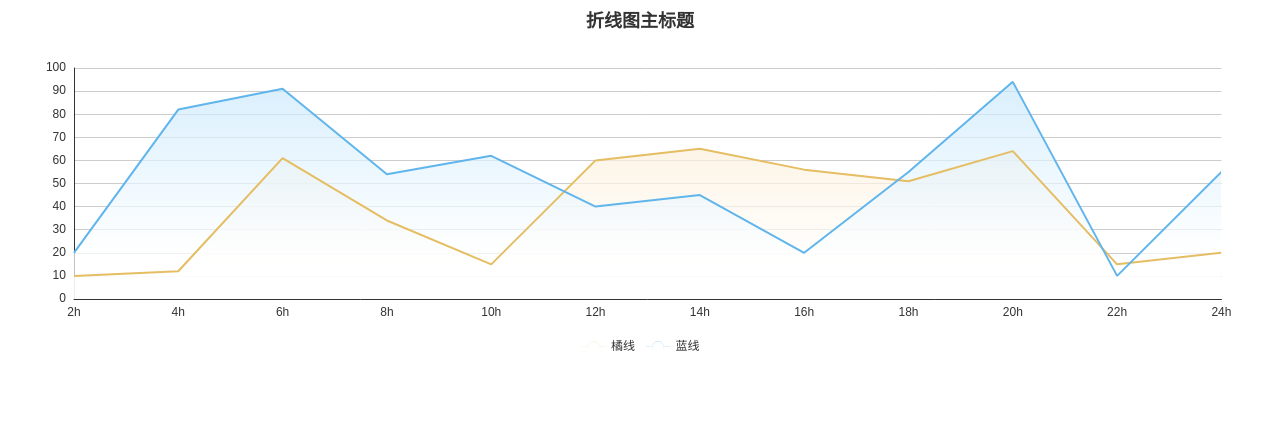
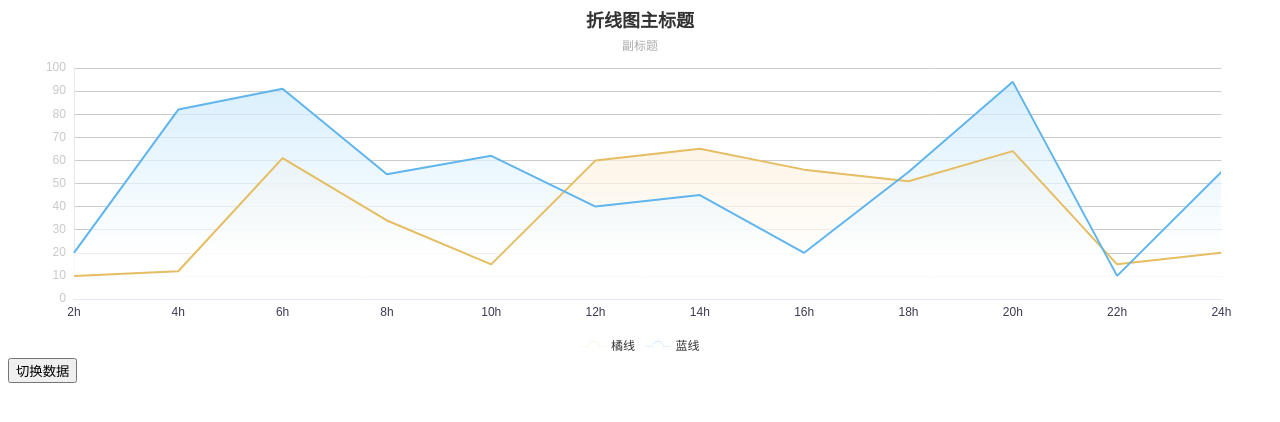
Before and after one commit to umbrella22/VUE-, a Vue app: page / in a window 1280 px wide. Shown: the top 422 px of the page. Built offline with nearby package versions, Linux system fonts and the light colour scheme; what iview would draw is missing.

Commit message:
更新部分依赖,添加了数据

```diff
--- a/src/components/echarts.vue
+++ b/src/components/echarts.vue
@@ -36,7 +36,7 @@ export default {
   },
   methods: {
     initChart() {
-      // 默认将本页div挂载为echarts的挂载点,并且使用macarons主题
+      // 默认将本页div挂载为echarts的挂载点
       this.chart = this.$echarts.init(this.$el);
       this.setOptions(this.chartData);
     },
@@ -44,7 +44,8 @@ export default {
       this.chart.setOption({
         title: {
           text: "折线图主标题",
-          x: "center"
+          left: "center",
+          subtext: "副标题",
         },
         xAxis: {
           // data表示底部显示的数据
@@ -54,10 +55,34 @@ export default {
           // 未发现明显的改变
           axisTick: {
             show: false
+          },
+          // 设置X轴的轴线颜色
+          axisLine: {
+            lineStyle: {
+              color: "#E6E6F4"
+            }
+          },
+          // 设置X轴下的文字颜色
+          axisLabel: {
+            textStyle: {
+              color: "#3B3B53"
+            }
           }
         },
         // 折线图Y轴参数
         yAxis: {
+          // 设置Y轴的轴线颜色
+          axisLine: {
+            lineStyle: {
+              color: "#E6E6F4"
+            }
+          },
+          // 设置X轴下文字颜色
+          axisLabel: {
+            textStyle: {
+              color: "#C8C8C8"
+            }
+          },
           axisTick: {
             show: false
           },
@@ -73,8 +98,8 @@ export default {
         },
         // 设置图表在页面中的位置以及是否显示边数据
         grid: {
-          left: '3%',
-          right: '4%',
+          left: "3%",
+          right: "4%",
           bottom: 39,
           containLabel: true
         },
--- a/src/page/echarts/index.vue
+++ b/src/page/echarts/index.vue
@@ -1,6 +1,7 @@
 <template>
 <div>
     <echartsLine :chart-data="chartData"></echartsLine>
+    <Button type="primary" @click="click">切换数据</Button>
 </div>
 </template>
 <script>
@@ -10,12 +11,24 @@ export default {
     data:()=>({
         chartData:{
             Odata:[10, 12, 61, 34, 15, 60, 65,56,51,64,15,20],
-            Bdata:[20, 82, 91, 54, 62, 40, 45,20,55,94,10,55,20],
+            Bdata:[20, 82, 91, 54, 62, 40, 45,20,55,94,10,55],
             Xdata:["2h", "4h", "6h", "8h", "10h", "12h", "14h","16h","18h","20h","22h","24h"]
+        },
+        chData:{
+            Odata:[],
+            Bdata:[],
+            Xdata:[]
         }
     }),
     methods:{
-
+        click(){
+            let temp = this.chartData
+            this.chData.Odata = this.chartData.Bdata
+            this.chData.Bdata = this.chartData.Odata
+            this.chData.Xdata = this.chartData.Xdata
+            console.log(this.chData)
+            this.chartData = this.chData
+        }
     }
 };
 </script>
```
Also changed, not shown: package.json (+4 -4 lines).
